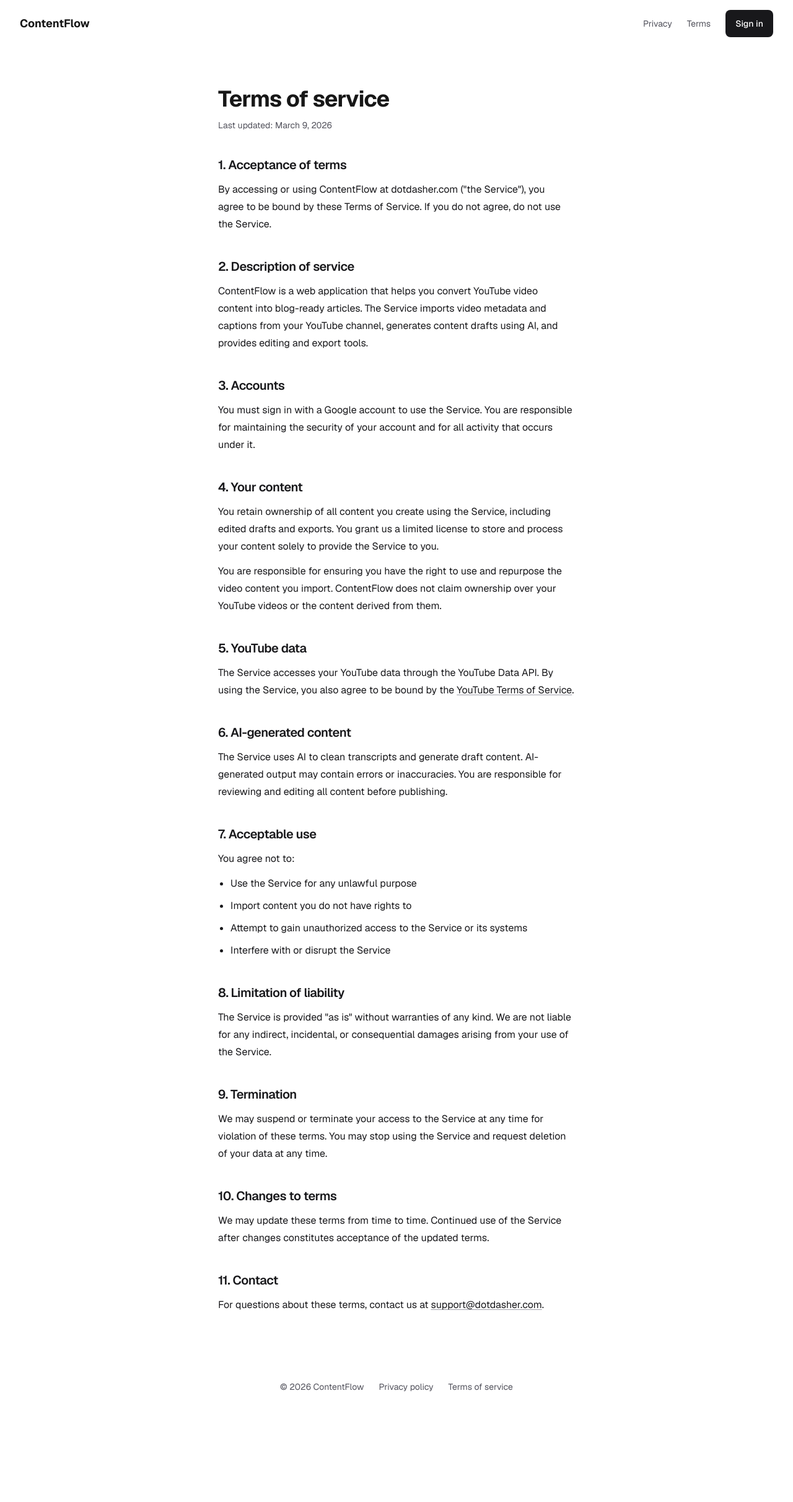
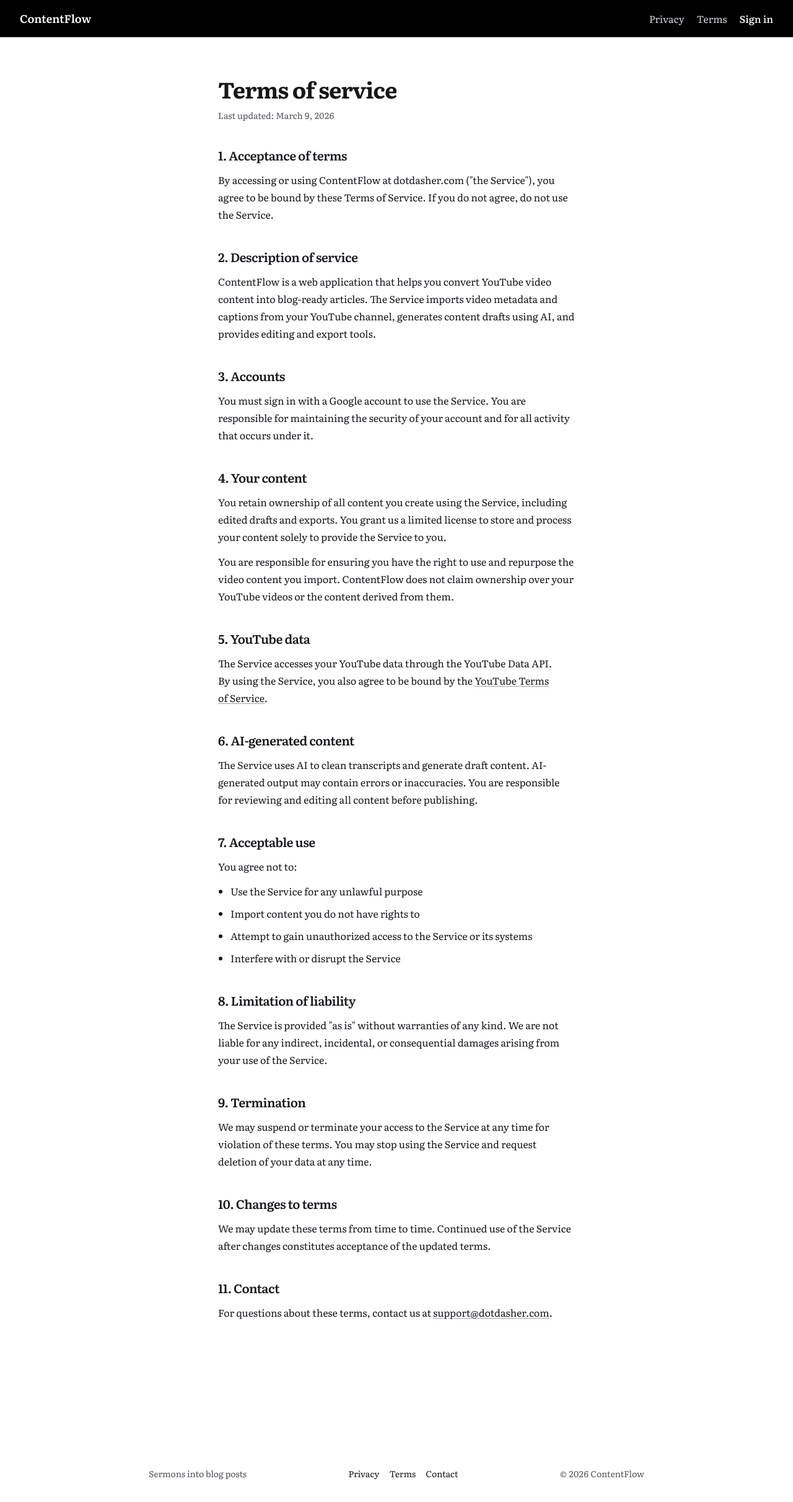
Before and after one commit to lorencouse/st-johns-v2, a Next.js app: page /terms in a window 1280 px wide. Shown: the whole page at 62% size. Before the commit the page ends 2292 px from the top, so only its background shows below. Built offline with nearby package versions, Linux system fonts and the light colour scheme.

Commit message:
no-mistakes(review): Link timestamps, share Literata nav/footer, copy full post, drop extra red

```diff
--- a/src/app/landing-service.ts
+++ b/src/app/landing-service.ts
@@ -26,6 +26,10 @@
   url: watchUrl("i079i5rivQU"),
   thumbnail: thumbnail("i079i5rivQU"),
 };
+
+/** `service.url` at `time` ("m:ss" or "h:mm:ss"), for a heading's link back into the video. */
+export const momentUrl = (time: string) =>
+  `${service.url}&t=${time.split(":").reduce((seconds, part) => seconds * 60 + Number(part), 0)}s`;
 
 /** The newest services in the channel's library, newest first. */
 export const library = [
--- a/src/app/page.tsx
+++ b/src/app/page.tsx
@@ -1,17 +1,16 @@
 import type { Metadata } from "next";
 import Image from "next/image";
 import Link from "next/link";
-import { Literata } from "next/font/google";
 import { Play } from "lucide-react";
 import { TRANSCRIPT_DISCLAIMER } from "@/lib/disclaimer";
 import { channel, library, post, service } from "@/app/landing-service";
 import { PassageStates } from "@/components/landing/passage-states";
 import { QuestionIndex, type Question } from "@/components/landing/question-index";
 import { CopyPostButton } from "@/components/landing/copy-post-button";
-
-// The public pages are set in Literata; the app keeps its own face, and the
-// product fragments on this page use it (`font-sans`) so they look like the app.
-const literata = Literata({ subsets: ["latin"], display: "swap" });
+import { MomentLink } from "@/components/landing/moment-link";
+import { literata } from "@/components/site/literata";
+import { SiteFooter } from "@/components/site/site-footer";
+import { SiteHeader } from "@/components/site/site-header";
 
 const HEADLINE = "Sunday's sermon, Monday's blog post";
 const SUMMARY =
@@ -46,9 +45,6 @@
 const COLUMN = "lg:col-span-6 lg:col-start-4";
 // Wider pieces break out of the column by one grid column on each side.
 const WIDE = "lg:col-span-8 lg:col-start-3";
-
-const NAV_LINK =
-  "inline-flex min-h-11 items-center whitespace-nowrap px-2 transition-colors duration-150";
 
 const passageSection = post.sections[post.passageSection];
 
@@ -114,24 +110,7 @@
   return (
     <div className={`${literata.className} flex min-h-svh flex-col bg-white text-zinc-950 dark:bg-zinc-950 dark:text-zinc-50`}>
       {/* The one dark band: the service as recorded and the post it becomes. */}
-      <header className="bg-black text-white dark:bg-zinc-900">
-        <nav className={`${FRAME} flex items-center justify-between gap-2 py-2`} aria-label="Main">
-          <Link href="/" className={`${NAV_LINK} -ml-2 text-lg font-semibold`}>
-            ContentFlow
-          </Link>
-          <div className="flex items-center gap-1 text-base">
-            <Link href="/privacy" className={`${NAV_LINK} text-zinc-300 hover:text-white`}>
-              Privacy
-            </Link>
-            <Link href="/terms" className={`${NAV_LINK} text-zinc-300 hover:text-white max-sm:hidden`}>
-              Terms
-            </Link>
-            <Link href="/signin" className={`${NAV_LINK} -mr-2 font-medium underline-offset-4 hover:underline`}>
-              Sign in
-            </Link>
-          </div>
-        </nav>
-
+      <SiteHeader>
         <div className={`${FRAME} ${GRID} pt-10 pb-12 sm:pt-20 lg:pt-16 lg:pb-20`}>
           <div className={COLUMN}>
             <h1 className="text-4xl leading-tight font-medium tracking-tight sm:text-5xl lg:text-6xl">
@@ -170,7 +149,7 @@
                   sizes="(min-width: 1024px) 280px, 50vw"
                   className="object-cover object-left"
                 />
-                <span className="absolute top-0 right-0 flex h-11 w-11 items-center justify-center bg-black text-white transition-colors duration-150 group-hover:bg-red-600">
+                <span className="absolute top-0 right-0 flex h-11 w-11 items-center justify-center bg-black text-white transition-colors duration-150 group-hover:bg-zinc-700">
                   <Play className="h-5 w-5" aria-hidden />
                 </span>
               </a>
@@ -190,11 +169,13 @@
                 <p className="text-base leading-snug font-semibold sm:text-xl">{post.title}</p>
                 <ul className="mt-3 space-y-2 text-sm leading-snug sm:mt-5 sm:space-y-3 sm:text-base">
                   {post.sections.slice(4, 9).map((s, i) => (
-                    <li key={s.heading} className={`${i < 2 ? "flex" : "hidden sm:flex"} gap-2`}>
+                    <li key={s.heading} className={i < 2 ? undefined : "max-sm:hidden"}>
+                      <MomentLink time={s.time} className="flex gap-2 underline-offset-4 hover:underline">
                         <time className="w-10 shrink-0 font-medium text-blue-600 tabular-nums sm:w-12 dark:text-blue-400">
                           {s.time}
                         </time>
                         <span className="min-w-0">{s.heading}</span>
+                      </MomentLink>
                     </li>
                   ))}
                 </ul>
@@ -208,7 +189,7 @@
             </figure>
           </div>
         </div>
-      </header>
+      </SiteHeader>
 
       <main className="flex-1">
         <section aria-labelledby="states" className={`${FRAME} pt-24 lg:pt-36`}>
@@ -279,13 +260,15 @@
               <div data-ui className="mt-4 bg-zinc-100 p-5 font-sans dark:bg-zinc-900">
                 <p className="text-sm text-zinc-600 dark:text-zinc-400">{service.title}</p>
                 <p className="mt-1 text-xl font-semibold">{post.title}</p>
-                <ul className="mt-4 space-y-2.5 text-base">
+                <ul className="mt-2 text-base">
                   {post.sections.map((s) => (
-                    <li key={s.heading} className="flex gap-3">
+                    <li key={s.heading}>
+                      <MomentLink time={s.time} className="flex min-h-11 gap-3 py-2.5 underline-offset-4 hover:underline">
                         <time className="w-12 shrink-0 text-sm leading-6 font-medium text-blue-600 tabular-nums dark:text-blue-400">
                           {s.time}
                         </time>
                         <span className="min-w-0 font-medium">{s.heading}</span>
+                      </MomentLink>
                     </li>
                   ))}
                 </ul>
@@ -300,7 +283,9 @@
                   block.
                 </p>
                 <div className="mt-4">
-                  <CopyPostButton text={`${passageSection.heading}\n\n${post.edited}`} />
+                  <CopyPostButton
+                    text={[post.title, TRANSCRIPT_DISCLAIMER, passageSection.heading, post.edited].join("\n\n")}
+                  />
                 </div>
               </div>
               <article data-ui className="mt-6 bg-zinc-100 p-5 font-sans sm:p-8 lg:col-span-8 lg:col-start-1 dark:bg-zinc-900">
@@ -308,9 +293,11 @@
                 <p className="mt-4 bg-white p-4 text-sm leading-relaxed text-zinc-700 dark:bg-zinc-950 dark:text-zinc-300">
                   {TRANSCRIPT_DISCLAIMER}
                 </p>
-                <p className="mt-6 text-lg font-semibold">
+                <p className="mt-4 text-lg font-semibold">
+                  <MomentLink time={passageSection.time} className="block py-2 underline-offset-4 hover:underline">
                     <time className="mr-2 text-sm font-medium text-blue-600 dark:text-blue-400">{passageSection.time}</time>
                     {passageSection.heading}
+                  </MomentLink>
                 </p>
                 <p className="mt-2 text-base leading-relaxed">{post.edited}</p>
               </article>
@@ -323,23 +310,7 @@
         </section>
       </main>
 
-      <footer className={`${FRAME} ${GRID} pt-[20svh] pb-6 text-sm`}>
-        <div className={`${WIDE} flex flex-col gap-2 lg:flex-row lg:items-baseline lg:justify-between`}>
-          <p className="text-zinc-600 dark:text-zinc-400">Sermons into blog posts</p>
-          <div className="-mx-2 flex flex-wrap">
-            <Link href="/privacy" className={NAV_LINK}>
-              Privacy
-            </Link>
-            <Link href="/terms" className={NAV_LINK}>
-              Terms
-            </Link>
-            <a href="mailto:support@dotdasher.com" className={NAV_LINK}>
-              Contact
-            </a>
-          </div>
-          <p className="text-zinc-600 tabular-nums dark:text-zinc-400">&copy; {new Date().getFullYear()} ContentFlow</p>
-        </div>
-      </footer>
+      <SiteFooter />
     </div>
   );
 }
--- a/src/app/signin/page.tsx
+++ b/src/app/signin/page.tsx
@@ -1,6 +1,9 @@
 import Link from "next/link";
 import { signIn } from "@/server/auth";
 import { sanitizeLocalRedirectPath } from "@/lib/security";
+import { literata } from "@/components/site/literata";
+import { SiteFooter } from "@/components/site/site-footer";
+import { SiteHeader } from "@/components/site/site-header";
 
 export default async function SignInPage({
   searchParams,
@@ -20,16 +23,9 @@
   const redirectTo = sanitizeLocalRedirectPath(callbackUrl, "/app");
 
   return (
-    <div className="flex min-h-svh flex-col px-4 sm:px-8">
-      <header className="py-2 sm:py-4">
-        <Link
-          href="/"
-          className="inline-flex min-h-11 items-center whitespace-nowrap text-lg font-bold"
-        >
-          ContentFlow
-        </Link>
-      </header>
-      <main className="flex flex-1 items-center justify-center pt-8 pb-24">
+    <div className={`${literata.className} flex min-h-svh flex-col`}>
+      <SiteHeader />
+      <main className="flex flex-1 items-center justify-center px-4 pt-16 sm:px-8">
         <div className="w-full max-w-sm space-y-8 text-center">
           <div>
             <h1 className="text-3xl font-bold tracking-tight">
@@ -81,6 +77,7 @@
           </div>
         </div>
       </main>
+      <SiteFooter />
     </div>
   );
 }
--- a/src/components/landing/copy-post-button.tsx
+++ b/src/components/landing/copy-post-button.tsx
@@ -3,7 +3,7 @@
 import { useState } from "react";
 import { Check, ClipboardCopy } from "lucide-react";
 
-/** The studio's "Copy for Squarespace" button, copying the demonstration post's passage. */
+/** The studio's "Copy for Squarespace" button, copying the demonstration post. */
 export function CopyPostButton({ text }: { text: string }) {
   const [copied, setCopied] = useState(false);
 
--- /dev/null
+++ b/src/components/landing/moment-link.tsx
@@ -0,0 +1,18 @@
+import { momentUrl } from "@/app/landing-service";
+
+/** A link into the demonstration service at `time`, opening YouTube in a new tab. */
+export function MomentLink({
+  time,
+  className,
+  children,
+}: {
+  time: string;
+  className?: string;
+  children: React.ReactNode;
+}) {
+  return (
+    <a href={momentUrl(time)} target="_blank" rel="noopener noreferrer" className={className}>
+      {children}
+    </a>
+  );
+}
--- a/src/components/landing/question-index.tsx
+++ b/src/components/landing/question-index.tsx
@@ -41,7 +41,7 @@
                   <span
                     aria-hidden
                     className={`mt-2.5 h-2 w-2 shrink-0 rounded-full transition-colors duration-150 ${
-                      isOpen ? "bg-red-600" : "bg-zinc-400 dark:bg-zinc-600"
+                      isOpen ? "bg-zinc-950 dark:bg-zinc-50" : "bg-zinc-400 dark:bg-zinc-600"
                     }`}
                   />
                   <span className="min-w-0">{q.question}</span>
--- a/src/components/site/legal-page.tsx
+++ b/src/components/site/legal-page.tsx
@@ -1,3 +1,4 @@
+import { literata } from "./literata";
 import { SiteFooter } from "./site-footer";
 import { SiteHeader } from "./site-header";
 
@@ -18,7 +19,7 @@
   children: React.ReactNode;
 }) {
   return (
-    <div className="flex min-h-svh flex-col">
+    <div className={`${literata.className} flex min-h-svh flex-col`}>
       <SiteHeader />
       <main className="flex-1 px-4 pt-8 pb-16 sm:px-8 sm:pt-16">
         <article className="mx-auto max-w-xl">
--- /dev/null
+++ b/src/components/site/literata.ts
@@ -0,0 +1,8 @@
+import { Literata } from "next/font/google";
+
+/**
+ * The public pages (landing, legal, sign-in) are set in Literata; the
+ * signed-in app keeps Geist, and product fragments on the landing use it
+ * (`font-sans`) so they look like the app.
+ */
+export const literata = Literata({ subsets: ["latin"], display: "swap" });
--- a/src/components/site/site-footer.tsx
+++ b/src/components/site/site-footer.tsx
@@ -1,25 +1,26 @@
 import Link from "next/link";
 
 const footerLink =
-  "inline-flex min-h-11 items-center whitespace-nowrap hover:text-zinc-900 dark:hover:text-zinc-100";
+  "inline-flex min-h-11 items-center whitespace-nowrap px-2 transition-colors duration-150";
 
-/**
- * The public site's footer, shared by the landing and legal pages. On phones
- * the items stack so none of them wraps; from `sm` up they sit on one line.
- */
+/** The public site's one quiet footer, shared by the landing, legal and sign-in pages. */
 export function SiteFooter() {
   return (
-    <footer className="px-4 py-8 text-sm text-zinc-600 sm:px-8 dark:text-zinc-400">
-      <div className="flex flex-col items-start sm:flex-row sm:items-center sm:justify-center sm:gap-6">
-        <span className="inline-flex min-h-11 items-center whitespace-nowrap">
-          &copy; {new Date().getFullYear()} ContentFlow
-        </span>
-        <Link href="/privacy" className={footerLink}>
-          Privacy policy
-        </Link>
-        <Link href="/terms" className={footerLink}>
-          Terms of service
-        </Link>
+    <footer className="mx-auto w-full max-w-7xl px-4 pt-[20svh] pb-6 text-sm sm:px-8 lg:grid lg:grid-cols-12 lg:gap-x-8">
+      <div className="flex flex-col gap-2 lg:col-span-8 lg:col-start-3 lg:flex-row lg:items-baseline lg:justify-between">
+        <p className="text-zinc-600 dark:text-zinc-400">Sermons into blog posts</p>
+        <div className="-mx-2 flex flex-wrap">
+          <Link href="/privacy" className={footerLink}>
+            Privacy
+          </Link>
+          <Link href="/terms" className={footerLink}>
+            Terms
+          </Link>
+          <a href="mailto:support@dotdasher.com" className={footerLink}>
+            Contact
+          </a>
+        </div>
+        <p className="text-zinc-600 tabular-nums dark:text-zinc-400">&copy; {new Date().getFullYear()} ContentFlow</p>
       </div>
     </footer>
   );
--- a/src/components/site/site-header.tsx
+++ b/src/components/site/site-header.tsx
@@ -1,32 +1,33 @@
 import Link from "next/link";
 
-const textLink =
-  "hidden min-h-11 items-center whitespace-nowrap text-zinc-600 hover:text-zinc-900 sm:inline-flex dark:text-zinc-400 dark:hover:text-zinc-100";
+const navLink =
+  "inline-flex min-h-11 items-center whitespace-nowrap px-2 transition-colors duration-150";
 
-/** The public site's top bar, shared by the landing and legal pages. */
-export function SiteHeader() {
+/**
+ * The public site's one black band, shared by the landing, legal and sign-in
+ * pages: the wordmark and the nav, then whatever the page sets inside the band
+ * (the landing's hero).
+ */
+export function SiteHeader({ children }: { children?: React.ReactNode }) {
   return (
-    <header className="flex items-center justify-between gap-3 px-4 py-2 sm:px-8 sm:py-4">
-      <Link
-        href="/"
-        className="inline-flex min-h-11 items-center whitespace-nowrap text-lg font-bold"
-      >
+    <header className="bg-black text-white dark:bg-zinc-900">
+      <nav className="mx-auto flex w-full max-w-7xl items-center justify-between gap-2 px-4 py-2 sm:px-8" aria-label="Main">
+        <Link href="/" className={`${navLink} -ml-2 text-lg font-semibold`}>
           ContentFlow
         </Link>
-      <nav className="flex items-center gap-3 text-sm sm:gap-6">
-        <Link href="/privacy" className={textLink}>
+        <div className="flex items-center gap-1 text-base">
+          <Link href="/privacy" className={`${navLink} text-zinc-300 hover:text-white`}>
             Privacy
           </Link>
-        <Link href="/terms" className={textLink}>
+          <Link href="/terms" className={`${navLink} text-zinc-300 hover:text-white max-sm:hidden`}>
             Terms
           </Link>
-        <Link
-          href="/signin"
-          className="inline-flex min-h-11 items-center whitespace-nowrap rounded-lg bg-zinc-900 px-4 font-medium text-white hover:bg-zinc-800 dark:bg-zinc-100 dark:text-zinc-900 dark:hover:bg-zinc-200"
-        >
+          <Link href="/signin" className={`${navLink} -mr-2 font-medium underline-offset-4 hover:underline`}>
             Sign in
           </Link>
+        </div>
       </nav>
+      {children}
     </header>
   );
 }
```
Also changed, not shown: src/components/landing/passage-states.tsx (+8 -3 lines). Lines whose indentation alone changed are shown as unchanged.
